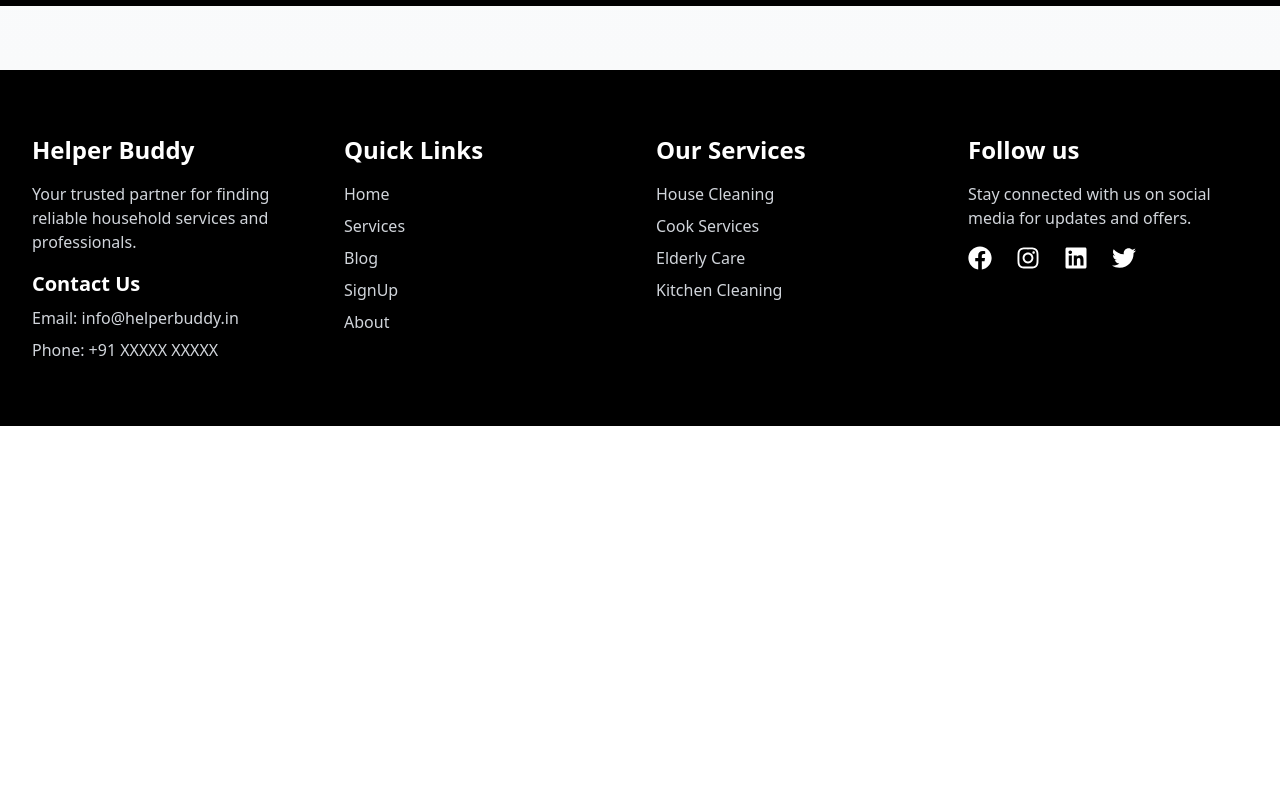
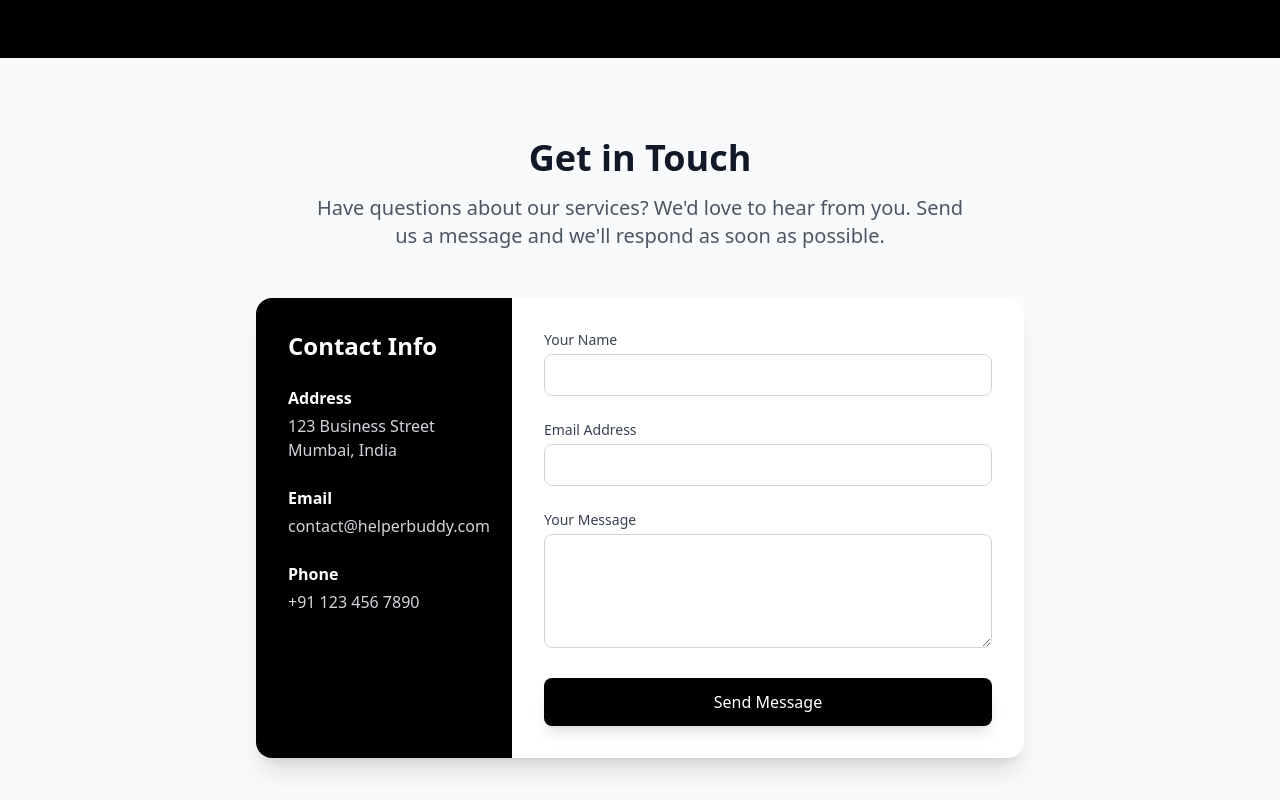
Before and after one commit to vivek98ji/nishit_parmar, a Next.js app: page /components/About/about in a window 1280 px wide. Shown: the part 1200-2000 px from the top of the page. Before the commit the page ends 1626 px from the top, so only its background shows below. Built offline with nearby package versions, Linux system fonts and the light colour scheme.

Commit message:
style:about and blog page

```diff
--- a/src/pages/components/About/about.tsx
+++ b/src/pages/components/About/about.tsx
@@ -1,5 +1,6 @@
 import React from 'react';
 import { FaCheckCircle, FaUsers, FaHandshake, FaStar } from 'react-icons/fa';
+import { useState } from 'react';
 // app.use(express.static('public'));
 
 
@@ -26,6 +27,19 @@ const About = () => {
       description: "Consistently rated excellent by our customers"
     }
   ];
+
+  // Add these state handlers for the form
+  const [formData, setFormData] = useState({
+    name: '',
+    email: '',
+    message: ''
+  });
+
+  const handleSubmit = (e: React.FormEvent) => {
+    e.preventDefault();
+    console.log('Form submitted:', formData);
+    // Add your form submission logic here
+  };
 
   return (
     <div className="bg-gradient-to-b from-white to-gray-50 py-16">
@@ -85,9 +99,10 @@ const About = () => {
         </div>
       </div>
 
-      {/* Stats Section */}
-      <div className="bg-black text-white mt-16 py-12">
+      {/* Stats Section - Move this up */}
+      <div className="bg-black text-white py-16">
         <div className="max-w-7xl mx-auto px-4 sm:px-6 lg:px-8">
+          <h2 className="text-3xl font-bold text-center mb-12">Our Impact</h2>
           <div className="grid grid-cols-2 md:grid-cols-4 gap-8 text-center">
             <div className="space-y-2">
               <div className="text-4xl font-bold text-blue-400">1000+</div>
@@ -108,6 +123,96 @@ const About = () => {
           </div>
         </div>
       </div>
+
+      {/* Contact Form Section - Now below stats */}
+      <div className="max-w-7xl mx-auto px-4 sm:px-6 lg:px-8 py-20 bg-gray-50">
+        <div className="text-center mb-12">
+          <h2 className="text-4xl font-bold text-gray-900 mb-4">Get in Touch</h2>
+          <p className="text-xl text-gray-600 max-w-2xl mx-auto">
+            Have questions about our services? We'd love to hear from you. Send us a message
+            and we'll respond as soon as possible.
+          </p>
+        </div>
+
+        <div className="max-w-3xl mx-auto bg-white rounded-2xl shadow-xl overflow-hidden transform hover:shadow-2xl transition-shadow duration-300">
+          <div className="flex flex-col md:flex-row">
+            {/* Contact Information */}
+            <div className="bg-black text-white p-8 md:w-1/3">
+              <h3 className="text-2xl font-bold mb-6">Contact Info</h3>
+              <div className="space-y-6">
+                <div>
+                  <p className="font-semibold mb-1">Address</p>
+                  <p className="text-gray-300">123 Business Street</p>
+                  <p className="text-gray-300">Mumbai, India</p>
+                </div>
+                <div>
+                  <p className="font-semibold mb-1">Email</p>
+                  <p className="text-gray-300">contact@helperbuddy.com</p>
+                </div>
+                <div>
+                  <p className="font-semibold mb-1">Phone</p>
+                  <p className="text-gray-300">+91 123 456 7890</p>
+                </div>
+              </div>
+            </div>
+
+            {/* Contact Form */}
+            <div className="p-8 md:w-2/3">
+              <form onSubmit={handleSubmit} className="space-y-6">
+                <div>
+                  <label htmlFor="name" className="block text-sm font-medium text-gray-700 mb-1">
+                    Your Name
+                  </label>
+                  <input
+                    type="text"
+                    id="name"
+                    value={formData.name}
+                    onChange={(e) => setFormData({...formData, name: e.target.value})}
+                    className="w-full px-4 py-2 border border-gray-300 rounded-lg focus:ring-2 focus:ring-black focus:border-transparent"
+                    required
+                  />
+                </div>
+
+                <div>
+                  <label htmlFor="email" className="block text-sm font-medium text-gray-700 mb-1">
+                    Email Address
+                  </label>
+                  <input
+                    type="email"
+                    id="email"
+                    value={formData.email}
+                    onChange={(e) => setFormData({...formData, email: e.target.value})}
+                    className="w-full px-4 py-2 border border-gray-300 rounded-lg focus:ring-2 focus:ring-black focus:border-transparent"
+                    required
+                  />
+                </div>
+
+                <div>
+                  <label htmlFor="message" className="block text-sm font-medium text-gray-700 mb-1">
+                    Your Message
+                  </label>
+                  <textarea
+                    id="message"
+                    rows={4}
+                    value={formData.message}
+                    onChange={(e) => setFormData({...formData, message: e.target.value})}
+                    className="w-full px-4 py-2 border border-gray-300 rounded-lg focus:ring-2 focus:ring-black focus:border-transparent"
+                    required
+                  ></textarea>
+                </div>
+
+                <button
+                  type="submit"
+                  className="w-full bg-black text-white py-3 px-8 rounded-lg hover:bg-gray-800
+                           transform hover:scale-105 transition-all duration-300 shadow-lg"
+                >
+                  Send Message
+                </button>
+              </form>
+            </div>
+          </div>
+        </div>
+      </div>
     </div>
   );
 };
--- a/src/pages/components/blog/blog.tsx
+++ b/src/pages/components/blog/blog.tsx
@@ -53,9 +53,10 @@ const Blog = () => {
 
   if (loading) {
     return (
-      <div className="flex justify-center items-center min-h-[400px]">
-        <div className="animate-pulse text-gray-600">
-          Loading blogs...
+      <div className="flex justify-center items-center min-h-[600px] bg-gray-50">
+        <div className="animate-pulse flex flex-col items-center">
+          <div className="h-8 w-8 border-4 border-black border-t-transparent rounded-full animate-spin mb-4"></div>
+          <p className="text-gray-600 font-medium">Loading amazing content...</p>
         </div>
       </div>
     );
@@ -63,17 +64,18 @@ const Blog = () => {
 
   if (error) {
     return (
-      <div className="flex flex-col items-center justify-center min-h-[400px] p-4">
-        <div className="flex items-center gap-2 text-red-600 mb-2">
-          <AlertCircle className="h-5 w-5" />
-          <h2 className="text-xl font-semibold">Error Loading Blogs</h2>
+      <div className="flex flex-col items-center justify-center min-h-[600px] bg-gray-50 p-4">
+        <div className="flex items-center gap-3 text-red-600 mb-4">
+          <AlertCircle className="h-8 w-8" />
+          <h2 className="text-2xl font-bold">Oops! Something went wrong</h2>
         </div>
-        <p className="text-gray-600 text-center max-w-md">{error}</p>
+        <p className="text-gray-600 text-center max-w-md mb-6">{error}</p>
         <button
           onClick={() => window.location.reload()}
-          className="mt-4 px-4 py-2 bg-blue-600 text-white rounded-md hover:bg-blue-700 transition-colors"
+          className="px-6 py-3 bg-black text-white rounded-lg hover:bg-gray-800
+                   transition-colors duration-300 flex items-center gap-2"
         >
-          Try Again
+          <span>Try Again</span>
         </button>
       </div>
     );
@@ -81,62 +83,90 @@ const Blog = () => {
 
   if (blogPosts.length === 0) {
     return (
-      <div className="text-center py-10">
-        <h2 className="text-xl font-semibold text-gray-800">No Blog Posts Found</h2>
-        <p className="text-gray-600 mt-2">Check back later for new content!</p>
+      <div className="text-center py-20 bg-gray-50">
+        <h2 className="text-2xl font-bold text-gray-700 mb-3">No Blog Posts Yet</h2>
+        <p className="text-gray-600 max-w-md mx-auto">
+          We're working on creating amazing content for you. Please check back soon!
+        </p>
       </div>
     );
   }
 
   return (
-    <div className="bg-white text-black m-0 p-0">
-      {/* Header Section */}
-      <header className="py-10 text-center bg-gray-100">
-        <h1 className="text-5xl font-bold text-gray-800">Our Blog</h1>
-        <p className="mt-2 text-lg text-gray-600">Explore insights and tips for a cleaner, healthier home.</p>
+    <div className="bg-gray-50 min-h-screen">
+      {/* Enhanced Header Section */}
+      <header className="relative py-20 bg-black text-white overflow-hidden">
+        <div className="absolute inset-0 bg-gradient-to-r from-black to-gray-500 opacity-90"></div>
+        <div className="relative z-10 max-w-6xl mx-auto px-4 text-center">
+          <h1 className="text-5xl md:text-6xl font-bold mb-4">Our Blog</h1>
+          <p className="text-xl text-gray-300 max-w-2xl mx-auto">
+            Discover expert tips, insights, and the latest trends in home services and maintenance.
+          </p>
+        </div>
       </header>
 
-      {/* Blog Posts Section */}
-      <div className="max-w-6xl mx-auto p-6 grid grid-cols-1 md:grid-cols-2 lg:grid-cols-3 gap-6">
+      {/* Blog Posts Grid */}
+      <div className="max-w-7xl mx-auto px-4 py-16">
+        <div className="grid grid-cols-1 md:grid-cols-2 lg:grid-cols-3 gap-8">
           {blogPosts.map((post) => (
-          <div
+            <article
               key={post._id}
-            className="border border-gray-300 rounded-lg overflow-hidden group relative transform transition-transform duration-300 hover:scale-105 hover:shadow-lg"
+              className="bg-white rounded-xl overflow-hidden shadow-lg transition-all duration-300
+                       hover:shadow-2xl hover:-translate-y-1"
             >
-            <div className="aspect-w-16 aspect-h-9">
+              <div className="relative h-64 overflow-hidden">
                 <img
                   src={post.image}
                   alt={post.title}
-                className="w-full h-56 object-cover transition-transform duration-300 group-hover:scale-110"
+                  className="w-full h-full object-cover transform transition-transform duration-500
+                           hover:scale-110"
                   onError={(e) => {
                     const target = e.target as HTMLImageElement;
                     target.src = '/placeholder-image.jpg';
                   }}
                 />
+                <div className="absolute bottom-0 left-0 right-0 px-4 py-2 bg-gradient-to-t from-black/80 to-transparent">
+                  <p className="text-white text-sm">
+                    {new Date(post.date).toLocaleDateString('en-US', {
+                      year: 'numeric',
+                      month: 'long',
+                      day: 'numeric'
+                    })}
+                  </p>
                 </div>
-            <div className="p-4">
-              <h2 className="text-2xl font-semibold">{post.title}</h2>
-              <p className="text-gray-600">{new Date(post.date).toLocaleDateString()}</p>
-              <div className="absolute inset-0 bg-black bg-opacity-80 text-white opacity-0 group-hover:opacity-100 transition-opacity duration-300 p-4 flex flex-col justify-between">
-                <span className="text-lg font-bold mb-2">{post.title}</span>
-                <p className="text-sm">{post.excerpt}</p>
+              </div>
+
+              <div className="p-6">
+                <h2 className="text-2xl font-bold text-gray-900 mb-3 line-clamp-2">
+                  {post.title}
+                </h2>
+                <p className="text-gray-600 mb-4 line-clamp-3">
+                  {post.excerpt}
+                </p>
                 <button
-                  className="mt-4 border border-white text-white py-2 px-4 text-center rounded hover:bg-white hover:text-black transition-colors duration-300"
+                  className="inline-flex items-center gap-2 text-black font-semibold
+                           hover:text-gray-600 transition-colors duration-300"
                   onClick={() => {
                     console.log(`Navigate to blog post: ${post._id}`);
                   }}
                 >
                   Read More
+                  <svg className="w-4 h-4" fill="none" stroke="currentColor" viewBox="0 0 24 24">
+                    <path strokeLinecap="round" strokeLinejoin="round" strokeWidth="2" d="M9 5l7 7-7 7" />
+                  </svg>
                 </button>
               </div>
+            </article>
+          ))}
         </div>
       </div>
-        ))}
+
+      {/* Enhanced Footer */}
+      <footer className="bg-black text-white py-10">
+        <div className="max-w-7xl mx-auto px-4 text-center">
+          <p className="text-lg font-medium">BLOG by NISHIT_PARMAR</p>
+          <p className="text-gray-400 mt-2">Sharing knowledge, empowering homes</p>
         </div>
-
-      {/* Footer Section */}
-      <footer className="py-10 text-center">
-        <p className="text-gray-600">BLOG by NISHIT_PARMAR</p>
       </footer>
     </div>
   );
```
Lines whose indentation alone changed are shown as unchanged.
